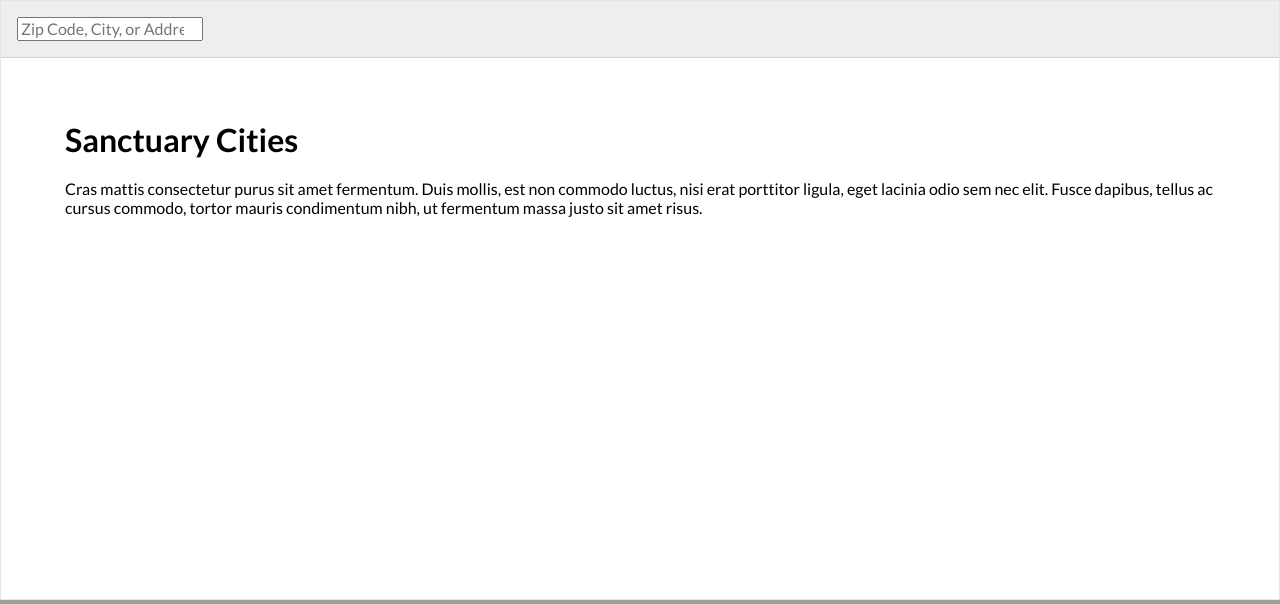
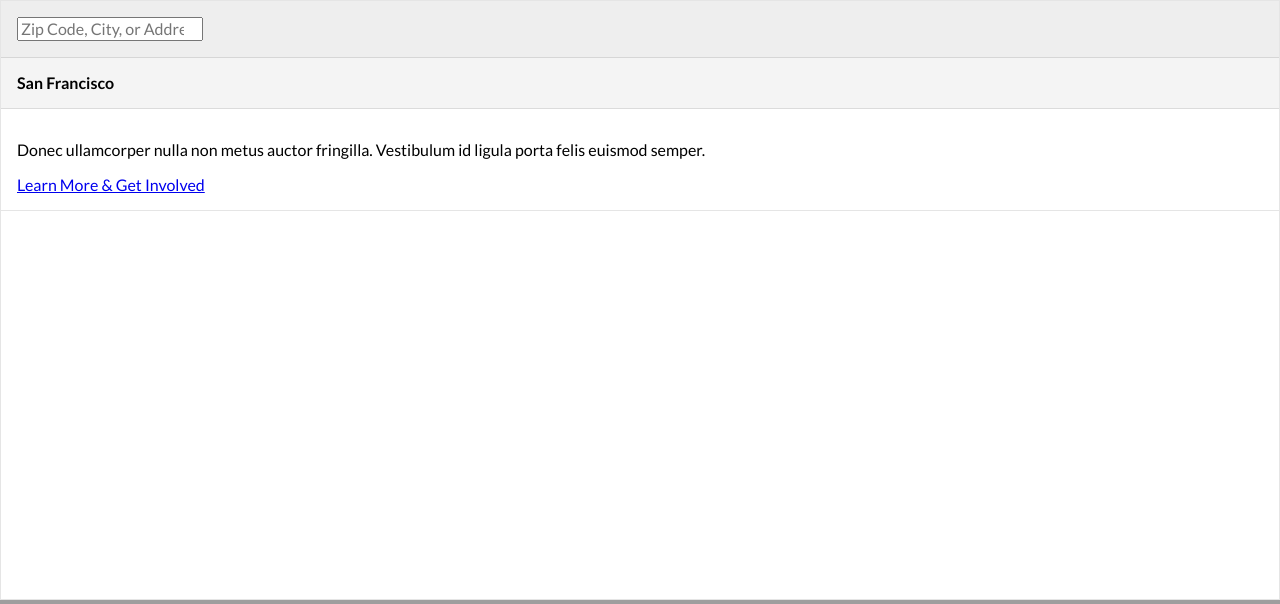
Before and after one commit to Our-Revolution/sanctuary-cities, a Django app: template map/templates/map/index.html in a window 1280 px wide. Shown: the part 122-726 px from the top of the page. Run offline with Django 3.2, Linux system fonts and the light colour scheme; the template is opened without the code that fills it, so the values that code supplies are empty; style sheets or scripts are compiled from the project's sources; parts of the project's set-up code (start-up, migrations or seed data) failed here and were passed over; some libraries are stand-ins or nearby versions; grey boxes are pictures that could not be loaded.

Commit message:
Load relevnt info per location, bit o styling

```diff
--- a/map/static/scss/layout/_map.scss
+++ b/map/static/scss/layout/_map.scss
@@ -1,6 +1,6 @@
 //Map App
 .app {
-  &__info {
+  &-info {
     padding: 0;
     height: 600px;
   }
@@ -8,4 +8,21 @@
   &__map {
     height: 600px;
   }
+
+  .component {
+    &__heading{
+      background: #f4f4f4;
+      padding: 1em;
+      border-bottom: 1px solid rgba(0,0,0,.1)
+    }
+
+    &__name {
+      margin: 0;
+    }
+
+    &__info {
+      padding: 1rem;
+      border-bottom: 1px solid rgba(0,0,0,.1)
+    }
+  }
 }
--- a/map/templates/base_map.html
+++ b/map/templates/base_map.html
@@ -5,14 +5,22 @@
   {% endblock %}
 
   <div class="app">
-    <div class="app__info col-lg-3 col-md-4 col-sm-5 ba b--black-10 pa0">
-      <div class="app__info__search pa3 bg-light-gray bb b--black-10">
+    <div class="app-info col-lg-3 col-md-4 col-sm-5 ba b--black-10 pa0">
+      <div class="app-info__search pa3 bg-light-gray bb b--black-10">
         <input type="search" class="form-control maps-auto-complete" placeholder="Zip Code, City, or Address" id="autocomplete">
       </div>
 
-      <div class="app__info__status pa5 text-left">
-        <h1 class="mt0">Sanctuary Cities</h1>
-        <p>Cras mattis consectetur purus sit amet fermentum. Duis mollis, est non commodo luctus, nisi erat porttitor ligula, eget lacinia odio sem nec elit. Fusce dapibus, tellus ac cursus commodo, tortor mauris condimentum nibh, ut fermentum massa justo sit amet risus.</p>
+      <div class="app-info__status text-left">
+        <div class="component">
+          <div class="component__heading">
+            <h4 class="component__name">San Francisco</h4>
+          </div>
+          <div class="component__info">
+            <p class="component__description">Donec ullamcorper nulla non metus auctor fringilla. Vestibulum id ligula porta felis euismod semper.</p>
+
+            <a href="#" class="component__cta btn btn-block btn-primary">Learn More & Get Involved</a>
+          </div>
+        </div>
       </div>
     </div>
 
@@ -25,7 +33,7 @@
   </script>
 
   <script>
-    {% block map_content %}
+    {% block map_content%}
     {% endblock %}
   </script>
 
--- a/map/templates/map/index.html
+++ b/map/templates/map/index.html
@@ -2,11 +2,13 @@
 
 {% block map_content %}
 
+
 		var states = [], cities = [], counties = [], featureGroups = {};
 
-    var json = {{ counties | safe }}
+    var data = [{{ states | safe }}, {{ counties | safe }}, {{ cities | safe }}]
 
-    $.each(json.features, function(feature) {
+		for (var i=0; i < data.length; i++) {
+			$.each(data[i].features, function(feature) {
 
 	      var color;
 
@@ -30,7 +32,8 @@
         feature.properties = this.properties
 
         states.push(feature);
-    })
+			});
+		}
 
     sanctuary.data = {
       states: L.featureGroup(states),
@@ -42,6 +45,22 @@
 
       sanctuary.data[index].eachLayer(function(layer) {
         layer.on("click touchstart", function(e) {
+					var description = "Click the button below to learn more about this location's policies and how you can get involved.", name = "";
+
+					if(layer.properties.model == "map.county") {
+						name = layer.properties.name + " County";
+
+						if (!layer.properties.jails_honor_ice_detainers_short_answer.includes('N/A')) {
+							description = layer.properties.jails_honor_ice_detainers_short_answer;
+						}
+					} else {
+						name = layer.properties.name;
+
+						if (!layer.properties.limited_ice_cooperation_short_answer.includes('N/A')) {
+							description = layer.properties.limited_ice_cooperation_short_answer;
+						}
+					}
+
           console.log(layer);
 
           layer.options.oldColor = layer.options.color;
@@ -50,7 +69,17 @@
 
           sanctuary.getMap().flyToBounds(bounds, 12, {duration:1});
 
-          $('.app__info__status').html("<h1>" + layer.properties.name + " County</h1><p>" + layer.properties.jails_honor_ice_detainers_short_answer + "</p>");
+          $('.app-info__status').html('\
+						<div class="component__heading">\
+							<h4 class="component__name">' + name + '</h4>\
+						</div>\
+						<div class="component__info">\
+							<p class="component__description">\
+								' + description + '\
+							</p>\
+							<a class="component__cta btn btn-block btn-primary">Learn More & Get Involved</a>\
+						</div> \
+					');
 
           layer.setStyle({"color":"#78a515"});
 
@@ -71,4 +100,5 @@
       sanctuary.addFeature(sanctuary.data[index]);
     })
 
+
 {% endblock %}
```
Also changed, not shown: map/views.py (line endings or trailing spaces). Lines whose indentation alone changed are shown as unchanged.
